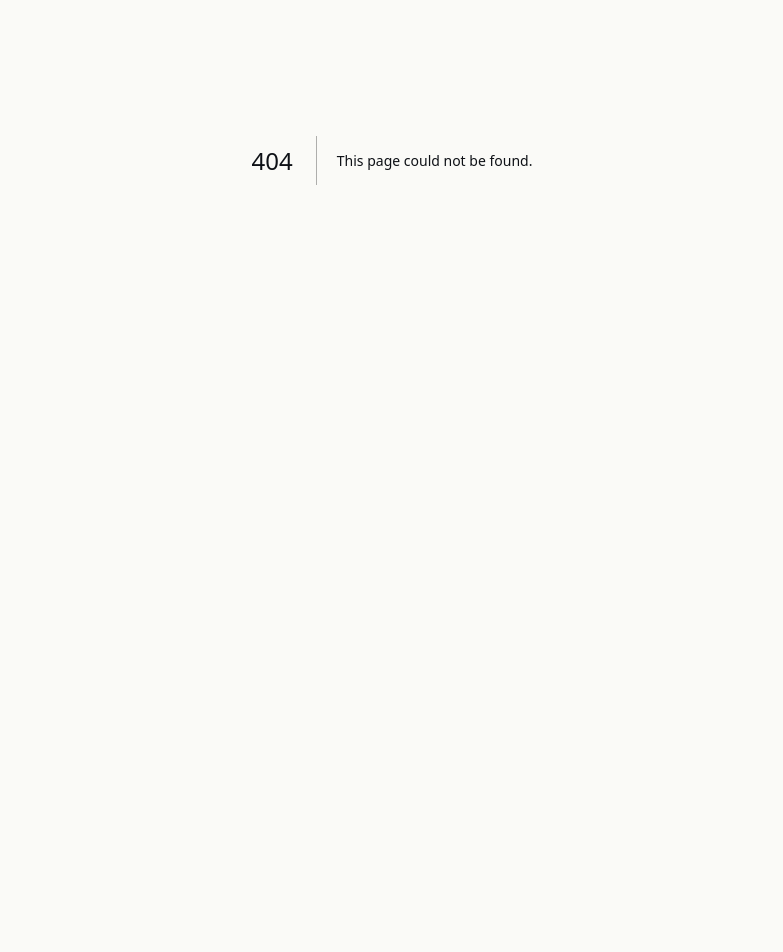
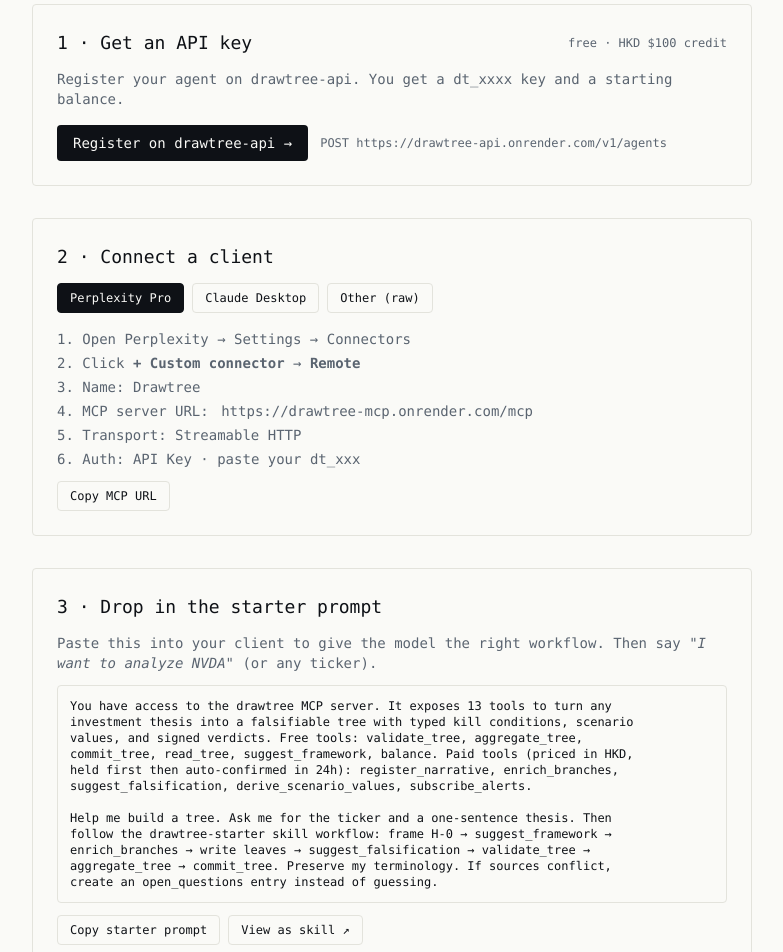
Before and after one commit to hopakhei/drawtree-dashboard, a Next.js app: page /start in a window 1280 px wide. Before the commit this address had no page. Shown: the part 240-1192 px from the top of the page, without its empty margins (248-1031 px from the left). Before the commit the page ends 800 px from the top, so only its background shows below. Built offline with nearby package versions, Linux system fonts and the light colour scheme.

Commit message:
Add /start onboarding page with Perplexity / Claude Desktop flows

```diff
--- /dev/null
+++ b/app/start/page.tsx
@@ -0,0 +1,245 @@
+"use client";
+
+import { useState } from "react";
+import Link from "next/link";
+
+const MCP_URL = "https://drawtree-mcp.onrender.com/mcp";
+const API_URL = "https://drawtree-api.onrender.com";
+
+const STARTER_PROMPT = `You have access to the drawtree MCP server. It exposes 13 tools to turn any
+investment thesis into a falsifiable tree with typed kill conditions, scenario
+values, and signed verdicts. Free tools: validate_tree, aggregate_tree,
+commit_tree, read_tree, suggest_framework, balance. Paid tools (priced in HKD,
+held first then auto-confirmed in 24h): register_narrative, enrich_branches,
+suggest_falsification, derive_scenario_values, subscribe_alerts.
+
+Help me build a tree. Ask me for the ticker and a one-sentence thesis. Then
+follow the drawtree-starter skill workflow: frame H-0 → suggest_framework →
+enrich_branches → write leaves → suggest_falsification → validate_tree →
+aggregate_tree → commit_tree. Preserve my terminology. If sources conflict,
+create an open_questions entry instead of guessing.`;
+
+const CLAUDE_DESKTOP_CONFIG = `{
+  "mcpServers": {
+    "drawtree": {
+      "url": "${MCP_URL}",
+      "headers": {
+        "Authorization": "Bearer dt_xxxxxxxx"
+      }
+    }
+  }
+}`;
+
+function CopyBtn({ text, label }: { text: string; label: string }) {
+  const [copied, setCopied] = useState(false);
+  return (
+    <button
+      onClick={async () => {
+        await navigator.clipboard.writeText(text);
+        setCopied(true);
+        setTimeout(() => setCopied(false), 1500);
+      }}
+      className="px-3 py-1.5 text-xs border border-line rounded hover:bg-paper-2 transition"
+    >
+      {copied ? "✓ Copied" : label}
+    </button>
+  );
+}
+
+export default function Start() {
+  const [step, setStep] = useState(1);
+
+  return (
+    <main className="max-w-3xl mx-auto px-6 py-14">
+      <header className="mb-10">
+        <Link href="/" className="text-xs text-muted underline-offset-4 hover:underline">
+          ← Draw Tree
+        </Link>
+        <h1 className="text-3xl tracking-tight mt-3">Start in 3 minutes</h1>
+        <p className="text-muted mt-2 text-sm leading-relaxed max-w-xl">
+          Connect Draw Tree to any AI client that speaks Remote MCP. New
+          accounts get <strong>HKD $100</strong> free credit. Paid calls hold
+          first; you confirm or refund within 24 hours.
+        </p>
+      </header>
+
+      {/* Step 1 — get key */}
+      <section className="mb-8 border border-line rounded p-6">
+        <div className="flex items-center justify-between mb-3">
+          <h2 className="text-lg">1 · Get an API key</h2>
+          <span className="text-xs text-muted">free · HKD $100 credit</span>
+        </div>
+        <p className="text-sm text-muted mb-4">
+          Register your agent on drawtree-api. You get a <code>dt_xxxx</code>{" "}
+          key and a starting balance.
+        </p>
+        <div className="flex gap-3">
+          <a
+            href={`${API_URL}/docs#/default/register_agent_v1_agents_post`}
+            target="_blank"
+            rel="noopener noreferrer"
+            className="px-4 py-2 text-sm bg-ink text-paper rounded hover:opacity-90 transition"
+          >
+            Register on drawtree-api →
+          </a>
+          <code className="text-xs text-muted self-center">
+            POST {API_URL}/v1/agents
+          </code>
+        </div>
+      </section>
+
+      {/* Step 2 — pick a client */}
+      <section className="mb-8 border border-line rounded p-6">
+        <div className="flex items-center justify-between mb-3">
+          <h2 className="text-lg">2 · Connect a client</h2>
+        </div>
+        <div className="flex gap-2 mb-4 text-xs">
+          {["Perplexity Pro", "Claude Desktop", "Other (raw)"].map((label, i) => (
+            <button
+              key={label}
+              onClick={() => setStep(i + 1)}
+              className={`px-3 py-1.5 rounded border ${
+                step === i + 1
+                  ? "bg-ink text-paper border-ink"
+                  : "border-line hover:bg-paper-2"
+              }`}
+            >
+              {label}
+            </button>
+          ))}
+        </div>
+
+        {step === 1 && (
+          <div className="text-sm space-y-3">
+            <ol className="list-decimal list-inside space-y-1 text-muted">
+              <li>Open Perplexity → Settings → Connectors</li>
+              <li>
+                Click <strong>+ Custom connector</strong> →{" "}
+                <strong>Remote</strong>
+              </li>
+              <li>
+                Name: <code>Drawtree</code>
+              </li>
+              <li>
+                MCP server URL:{" "}
+                <code className="bg-paper-2 px-1 rounded">{MCP_URL}</code>
+              </li>
+              <li>
+                Transport: <code>Streamable HTTP</code>
+              </li>
+              <li>
+                Auth: <code>API Key</code> · paste your <code>dt_xxx</code>
+              </li>
+            </ol>
+            <div className="mt-3">
+              <CopyBtn text={MCP_URL} label="Copy MCP URL" />
+            </div>
+          </div>
+        )}
+
+        {step === 2 && (
+          <div className="text-sm space-y-3">
+            <p className="text-muted">
+              Add to <code>claude_desktop_config.json</code> (replace{" "}
+              <code>dt_xxxxxxxx</code> with your key):
+            </p>
+            <pre className="bg-paper-2 border border-line rounded p-3 text-xs overflow-x-auto">
+              {CLAUDE_DESKTOP_CONFIG}
+            </pre>
+            <CopyBtn text={CLAUDE_DESKTOP_CONFIG} label="Copy config" />
+          </div>
+        )}
+
+        {step === 3 && (
+          <div className="text-sm space-y-3 text-muted">
+            <p>
+              Any Remote-MCP-aware client: point at{" "}
+              <code>{MCP_URL}</code> with header{" "}
+              <code>Authorization: Bearer dt_xxx</code>. Transport is Streamable
+              HTTP per the MCP spec.
+            </p>
+            <CopyBtn text={MCP_URL} label="Copy MCP URL" />
+          </div>
+        )}
+      </section>
+
+      {/* Step 3 — starter prompt */}
+      <section className="mb-8 border border-line rounded p-6">
+        <div className="flex items-center justify-between mb-3">
+          <h2 className="text-lg">3 · Drop in the starter prompt</h2>
+        </div>
+        <p className="text-sm text-muted mb-3">
+          Paste this into your client to give the model the right workflow.
+          Then say <em>"I want to analyze NVDA"</em> (or any ticker).
+        </p>
+        <pre className="bg-paper-2 border border-line rounded p-3 text-xs overflow-x-auto whitespace-pre-wrap">
+          {STARTER_PROMPT}
+        </pre>
+        <div className="mt-3 flex gap-2">
+          <CopyBtn text={STARTER_PROMPT} label="Copy starter prompt" />
+          <a
+            href="https://github.com/hopakhei/drawtree-mcp/blob/main/docs/starter-skill.md"
+            target="_blank"
+            rel="noopener noreferrer"
+            className="px-3 py-1.5 text-xs border border-line rounded hover:bg-paper-2 transition"
+          >
+            View as skill ↗
+          </a>
+        </div>
+      </section>
+
+      {/* Tools recap */}
+      <section className="mb-8 border border-line rounded p-6 text-sm">
+        <h2 className="text-lg mb-3">13 tools</h2>
+        <div className="grid grid-cols-1 md:grid-cols-2 gap-x-6 gap-y-1 text-muted">
+          <div>
+            <div className="text-ink text-xs uppercase tracking-wider mb-1">
+              Free
+            </div>
+            <ul className="space-y-0.5">
+              <li><code>validate_tree</code></li>
+              <li><code>aggregate_tree</code></li>
+              <li><code>commit_tree</code></li>
+              <li><code>read_tree</code></li>
+              <li><code>suggest_framework</code></li>
+              <li><code>balance</code></li>
+            </ul>
+          </div>
+          <div>
+            <div className="text-ink text-xs uppercase tracking-wider mb-1">
+              Paid (HKD, 24h hold)
+            </div>
+            <ul className="space-y-0.5">
+              <li><code>register_narrative</code> · $2</li>
+              <li><code>enrich_branches</code> · $3/branch</li>
+              <li><code>suggest_falsification</code> · $2</li>
+              <li><code>derive_scenario_values</code> · $10</li>
+              <li><code>subscribe_alerts</code> · per-alert</li>
+              <li><code>confirm_charge</code> / <code>refund_charge</code></li>
+            </ul>
+          </div>
+        </div>
+      </section>
+
+      <footer className="text-xs text-muted text-center pt-4 border-t border-line">
+        <div className="flex justify-center gap-4">
+          <Link href="/spec" className="underline-offset-4 hover:underline">
+            Protocol spec
+          </Link>
+          <a
+            href="https://github.com/hopakhei/drawtree-mcp"
+            className="underline-offset-4 hover:underline"
+          >
+            drawtree-mcp on GitHub
+          </a>
+          <a
+            href={`${API_URL}/docs`}
+            className="underline-offset-4 hover:underline"
+          >
+            API docs
+          </a>
+        </div>
+      </footer>
+    </main>
+  );
+}
```
